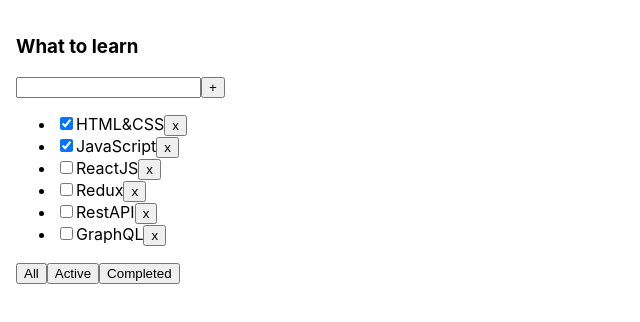
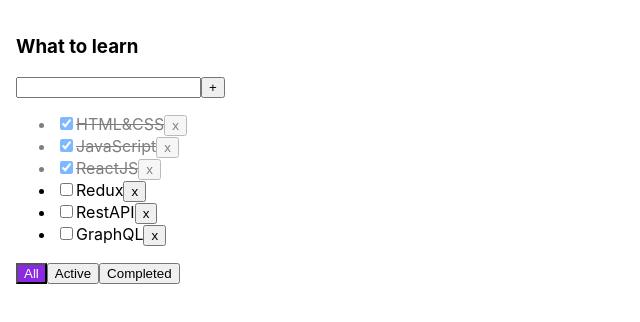
Before and after one commit to rinatbul/Todolist, a React (Create React App) app: page / in a window 1280 px wide. Shown: the top 322 px of the page, without its empty margins (0-640 px from the left). Built offline with nearby package versions, Linux system fonts and the light colour scheme.

Commit message:
checkBoxchanging

```diff
--- a/src/App.css
+++ b/src/App.css
@@ -4,3 +4,14 @@
 .App > div {
   padding: 1rem
 }
+.error {
+  color: red;
+}
+.active-filter {
+  background-color: blueviolet;
+  color: white;
+}
+.is-done {
+  opacity: 0.5;
+  text-decoration: line-through;
+}
--- a/src/App.tsx
+++ b/src/App.tsx
@@ -4,11 +4,12 @@
 import {v1} from "uuid";
 
 export type FilterValueType = 'all' | 'active' | 'completed';
+
 function App() {
     let [tasks, setTasks] = useState([
         {id: v1(), title: 'HTML&CSS', isDone: true},
         {id: v1(), title: 'JavaScript', isDone: true},
-            {id: v1(), title: 'ReactJS', isDone: false},
+        {id: v1(), title: 'ReactJS', isDone: true},
         {id: v1(), title: 'Redux', isDone: false},
         {id: v1(), title: 'RestAPI', isDone: false},
         {id: v1(), title: 'GraphQL', isDone: false},
@@ -17,24 +18,28 @@
 
     let tasksForTodolist = tasks;
 
-    if (filter === 'active'){
+    if (filter === 'active') {
         tasksForTodolist = tasks.filter(t => !t.isDone)
     }
-    if (filter === 'completed'){
+    if (filter === 'completed') {
         tasksForTodolist = tasks.filter(t => t.isDone)
     }
 
-    const changeFilter =(value:FilterValueType)=>{
+    const changeFilter = (value: FilterValueType) => {
         setFilter(value)
     }
-    const removeTask =(id:string)=>{
-        let filteredTasks = tasks.filter(t=>t.id !== id)
+    const removeTask = (id: string) => {
+        let filteredTasks = tasks.filter(t => t.id !== id)
         setTasks(filteredTasks)
     }
-    const addTask =(title:string)=>{
+    const addTask = (title: string) => {
         const task = {id: v1(), title: title, isDone: false};
-        const newTasks = [task,...tasks];
+        const newTasks = [task, ...tasks];
         setTasks(newTasks)
+    }
+    const checkboxStateChange =(id:string, isDone:boolean)=>{
+        let newTasksStatus = tasks.map(t=>t.id === id ? {...t, isDone} : t)
+        setTasks(newTasksStatus);
     }
 
     return (
@@ -43,7 +48,9 @@
                       tasks={tasksForTodolist}
                       removeTask={removeTask}
                       changeFilter={changeFilter}
-                      addTask={addTask}/>
+                      addTask={addTask}
+                      checkboxStateChange={checkboxStateChange}
+                      filter={filter}/>
         </div>
     );
 }
--- a/src/Todolist.tsx
+++ b/src/Todolist.tsx
@@ -7,6 +7,8 @@
     removeTask: (id: string) => void
     changeFilter: (value: FilterValueType) => void
     addTask: (title: string) => void
+    checkboxStateChange: (id: string, isDone: boolean) => void
+    filter: string
 }
 type TasksPropsType = {
     id: string
@@ -16,25 +18,44 @@
 
 export const Todolist = (props: TodolistPropsType) => {
     const [title, setTitle] = useState('')
+    const [error, setError] = useState('')
 
     const addTask = () => {
-        props.addTask(title)
-        setTitle('');
+        if (title.trim() !== '') {
+            props.addTask(title)
+            setTitle('');
+        } else {
+            setError('ERROR')
+        }
+
     }
-    const onChangeHandler = (e: ChangeEvent<HTMLInputElement>)=>{
+    const onChangeHandler = (e: ChangeEvent<HTMLInputElement>) => {
+        setError('')
         setTitle(e.currentTarget.value)
     }
-    const onKeyPressHandler =(e:React.KeyboardEvent<HTMLInputElement>)=>{
-        e.code === 'Enter' ? addTask() : null
+    const onKeyPressHandler = (e: React.KeyboardEvent<HTMLInputElement>) => {
+        if (e.code === 'Enter') {
+            addTask()
+        }
     }
-    const onAllClickHandler =()=> props.changeFilter('all')
-    const onActiveClickHandler =()=> props.changeFilter('active')
-    const onCompletedClickHandler =()=> props.changeFilter('completed')
+    const onAllClickHandler = () => props.changeFilter('all')
+    const onActiveClickHandler = () => props.changeFilter('active')
+    const onCompletedClickHandler = () => props.changeFilter('completed')
 
-    const tasks = props.tasks.map(t => <li key={t.id}>
-        <input type="checkbox" checked={t.isDone}/><span>{t.title}</span>
-        <button onClick={() => {props.removeTask(t.id)}}>x</button>
-    </li>)
+    const tasks = props.tasks.map((t) => {
+        const onChangeStatus = (e: ChangeEvent<HTMLInputElement>) => {
+            let newIsDoneValue = e.currentTarget.checked
+            props.checkboxStateChange(t.id, newIsDoneValue)
+        }
+        return <li key={t.id} className={t.isDone ? 'is-done' : ''}>
+            <input type="checkbox"
+                   checked={t.isDone}
+                   onChange={onChangeStatus}
+            /><span>{t.title}</span>
+            <button onClick={() => {props.removeTask(t.id)}}>x</button>
+        </li>
+    })
+
     return (
         <div>
             <h3>{props.title}</h3>
@@ -45,13 +66,19 @@
                        type="text"/>
                 <button onClick={addTask}>+</button>
             </div>
+            {error && <div className='error'>ERROR</div>}
             <ul>
                 {tasks}
             </ul>
             <div>
-                <button onClick={onAllClickHandler}>All</button>
-                <button onClick={onActiveClickHandler}>Active</button>
-                <button onClick={onCompletedClickHandler}>Completed</button>
+                <button className={props.filter === 'all' ? 'active-filter' : ''} onClick={onAllClickHandler}>All
+                </button>
+                <button className={props.filter === 'active' ? 'active-filter' : ''}
+                        onClick={onActiveClickHandler}>Active
+                </button>
+                <button className={props.filter === 'completed' ? 'active-filter' : ''}
+                        onClick={onCompletedClickHandler}>Completed
+                </button>
             </div>
         </div>
     )
```
Lines whose indentation alone changed are shown as unchanged.
